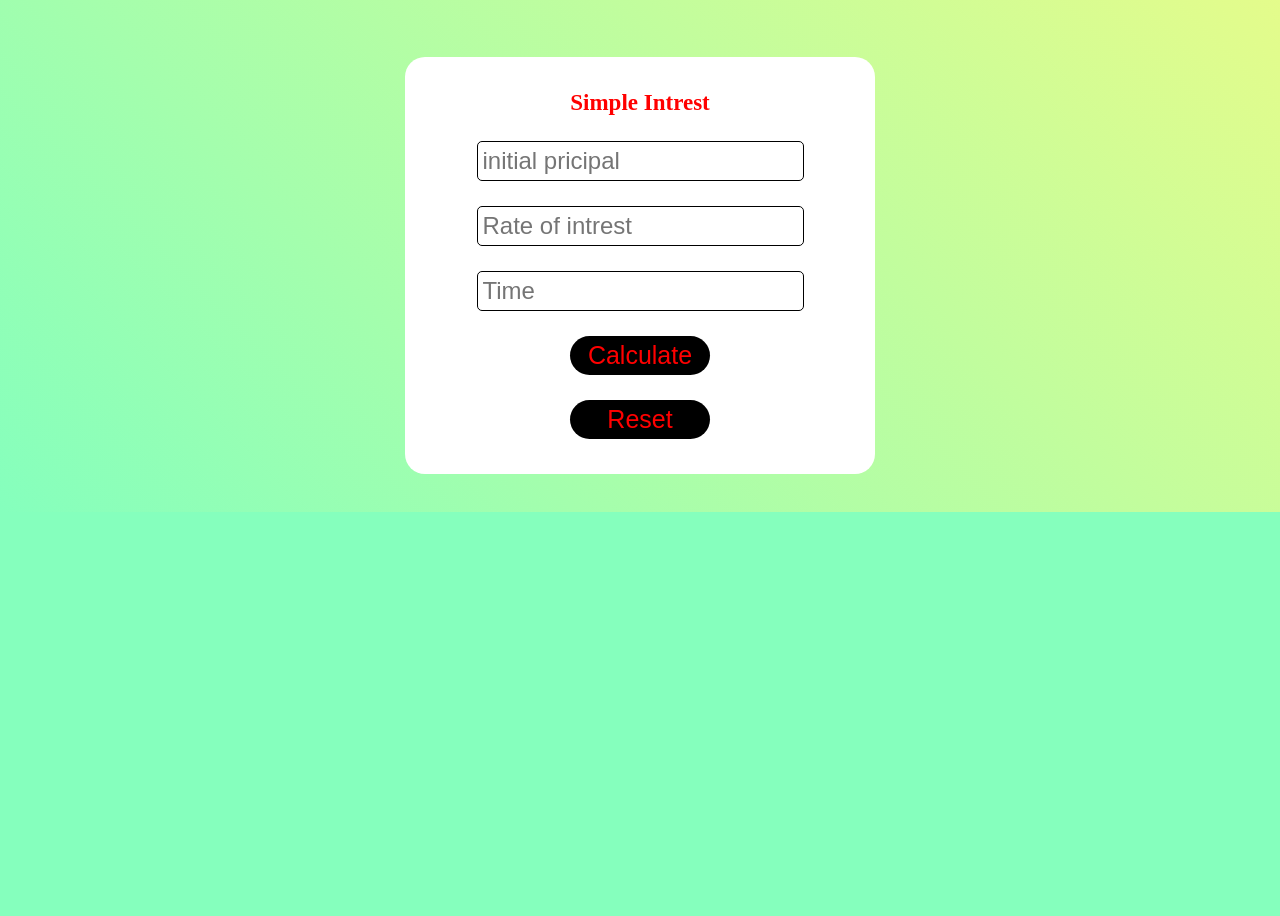
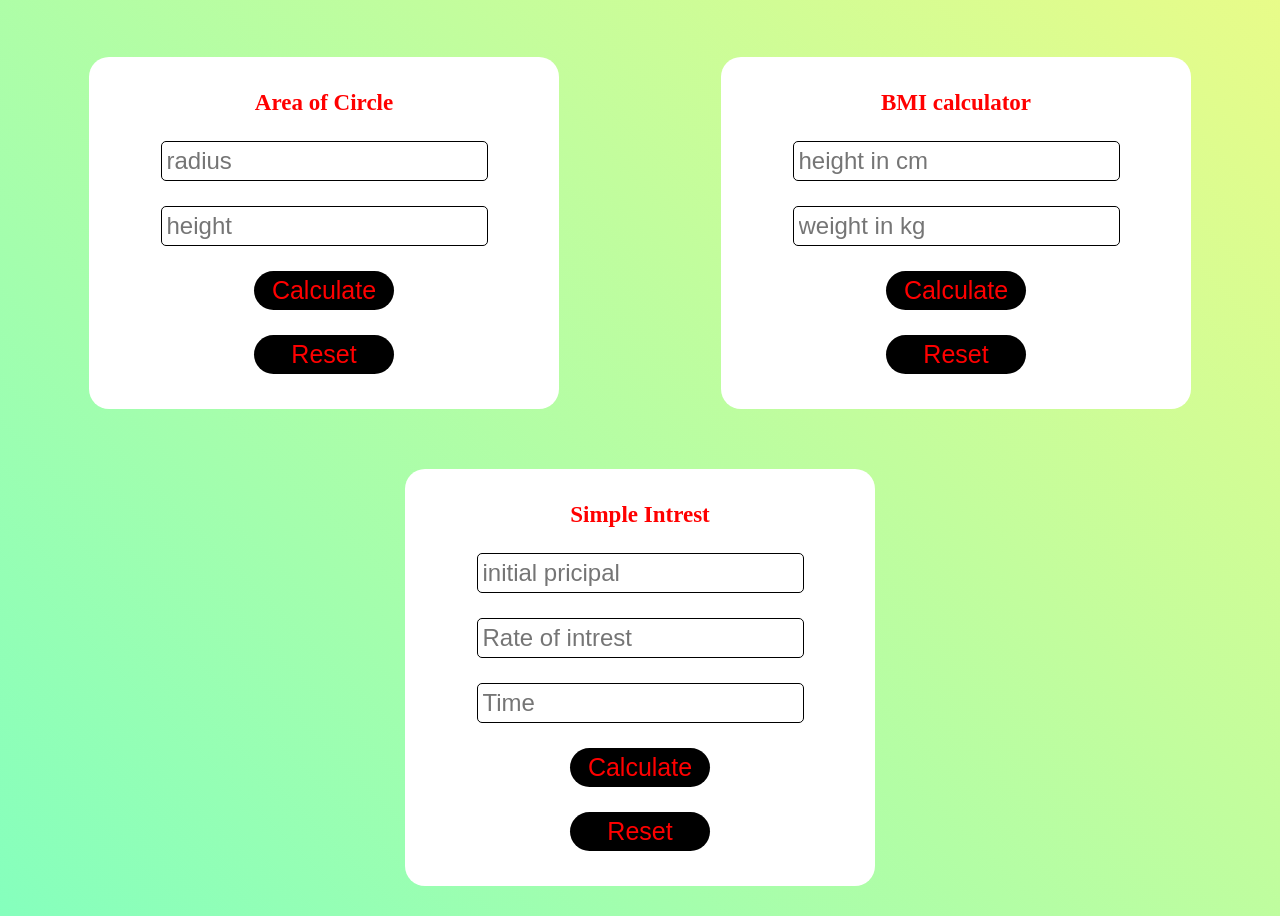
Before and after one commit to Jayesh158/Web-applications, a plain HTML site: page calculator.html in a window 1280 px wide. Shown: the part 513-1429 px from the top of the page. Before the commit the page ends 1025 px from the top, so only its background shows below. Drawn offline with Linux system fonts and the light colour scheme.

Commit message:
Area of circle

```diff
--- a/calculator.html
+++ b/calculator.html
@@ -19,6 +19,13 @@
         background-color: #fff;
         width: 450px;
         margin: 30px 40px;
+        padding: 10px;
+        border-radius: 20px;
+    }
+    .simple-container{
+        background-color: #fff;
+        width: 450px;
+        margin: 30px auto;
         padding: 10px;
         border-radius: 20px;
     }
@@ -62,6 +69,9 @@
         .container{
             width: 80%;
         }
+        .simple-container{
+            width: 80%;
+        }
     }
 </style>
 <body>
@@ -93,22 +103,48 @@
         </button>
     </div>
     </div>
+
     <div class="main-container">
         <div class="container">
-            <h3 class="text">Simple Intrest</h3>
-            <input type="text" placeholder="initial pricipal" class="num" id="principal">
-            <input type="text" placeholder="Rate of intrest" class="num" id="rate">
-            <input type="text" placeholder="Time" class="num" id="time">
-            <p class="text" id="solution"></p>
-            <button type="button" class="app-btn" onclick="calculateSimpleIntrest()">
+            <h3 class="text">Area of Circle</h3>
+            <input type="text" placeholder="radius" class="num" id="radii">
+            <input type="text" placeholder="height" class="num" id="high">
+            <p class="text" id="circle"></p>
+            <button type="button" class="app-btn" onclick="calculateCircleArea()">
                 Calculate
             </button>
-            <button type="button" class="app-btn" onclick="resetSimpleIntrest()">
+            <button type="button" class="app-btn" onclick="resetCircle()">
+                Reset
+            </button>
+        </div>
+
+        <div class="container">
+            <h3 class="text">BMI calculator</h3>
+            <input type="text" placeholder="height in cm" class="num" id="foot">
+            <input type="text" placeholder="weight in kg" class="num" id="weight">
+            <p class="text" id="calculation"></p>
+            <button type="button" class="app-btn" onclick="calculateBMI()">
+                Calculate
+            </button>
+            <button type="button" class="app-btn" onclick="resetBMI()">
                 Reset
             </button>
         </div>
     </div>
 
+    <div class="simple-container">
+        <h3 class="text">Simple Intrest</h3>
+        <input type="text" placeholder="initial pricipal" class="num" id="principal">
+        <input type="text" placeholder="Rate of intrest" class="num" id="rate">
+        <input type="text" placeholder="Time" class="num" id="time">
+        <p class="text" id="solution"></p>
+        <button type="button" class="app-btn" onclick="calculateSimpleIntrest()">
+            Calculate
+        </button>
+        <button type="button" class="app-btn" onclick="resetSimpleIntrest()">
+            Reset
+        </button>
+    </div>
 <script>
     function calculateRectangleArea(){
         const input1 = document.getElementById("num1");
@@ -160,6 +196,36 @@
         input3.value = "";
         finalans.innerText = "";
     }
+    function calculateBMI(){
+        const input1 = document.getElementById("foot");
+        const input2 = document.getElementById("weight");
+        const total =  parseFloat(input2.value)/(parseFloat(input1.value/100) * parseFloat(input1.value/100))
+        const finalans = document.getElementById("calculation")
+        finalans.innerHTML = `Answer:- ${total} Kg/m<sup>2</sup> `;
+    }
+    function resetBMI(){
+        const input1 = document.getElementById("foot");
+        const input2 = document.getElementById("weight");
+        const finalans = document.getElementById("calculation")
+        input1.value = "";
+        input2.value = "";
+        finalans.innerText = "";
+    }
+    function calculateCircleArea(){
+        const input1 = document.getElementById("radii");
+        const input2 = document.getElementById("high");
+        const total = 3.14 * parseInt(input1.value) * parseInt(input1.value) * parseInt(input2.value)
+        const finalans = document.getElementById("circle")
+        finalans.innerHTML = `Answer:- ${total} m<sup>2</sup>`;
+    }
+    function resetCircle(){
+        const input1 = document.getElementById("radii");
+        const input2 = document.getElementById("high");
+        const finalans = document.getElementById("circle")
+        input1.value = "";
+        input2.value = "";
+        finalans.innerText = "";
+    }
 </script>
 </body>
 </html>
```
